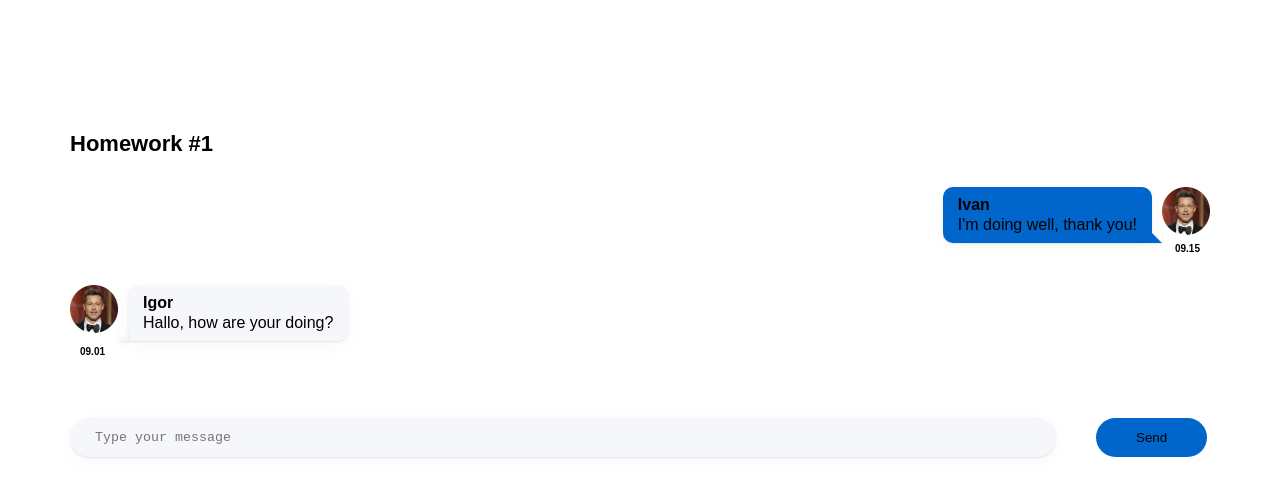
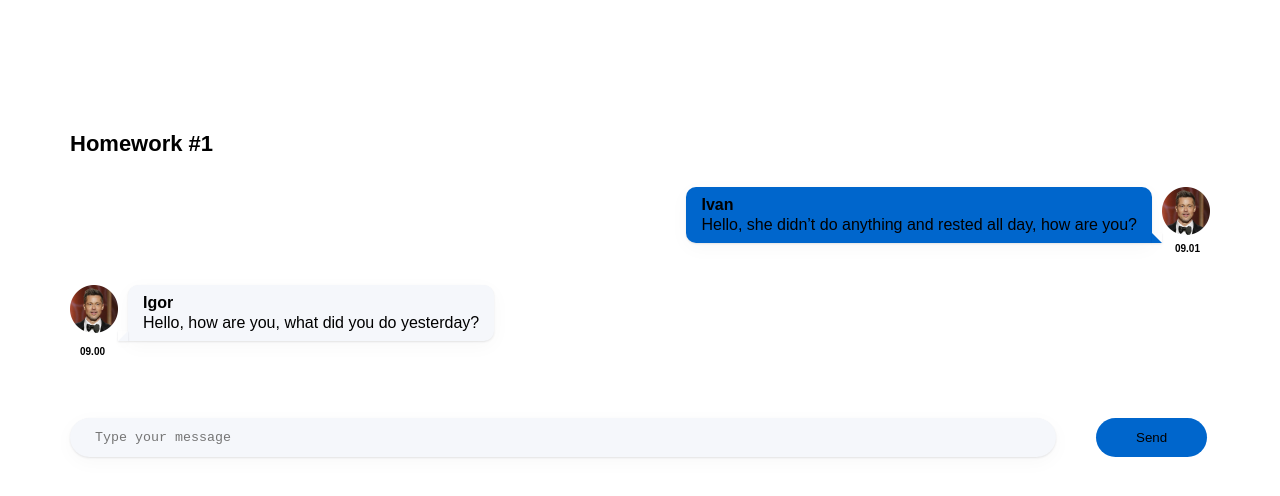
Before and after one commit to LikaShl/hws2, a React (Create React App) app: page / in a window 1280 px wide. Shown: the top 496 px of the page. Built offline with nearby package versions, Linux system fonts and the light colour scheme.

Commit message:
fix text

```diff
--- a/package.json
+++ b/package.json
@@ -16,7 +16,7 @@
     "@types/react-dom": "18.0.6",
     "@types/uuid": "8.3.4",
     "axios": "0.27.2",
-    "gh-pages": "4.0.0",
+    "gh-pages": "^6.3.0",
     "react": "18.2.0",
     "react-dom": "18.2.0",
     "react-redux": "8.0.4",
--- a/src/s2-homeworks/hw01/friend-message/FriendMessage.tsx
+++ b/src/s2-homeworks/hw01/friend-message/FriendMessage.tsx
@@ -34,7 +34,7 @@ const FriendMessage = (props: FriendsMessagePropsType) => {
                         className={s.friendMessageText}
                     >
                         {/*создаёт студент*/}
-                        Hallo, how are your doing?
+                        Hello, how are you, what did you do yesterday?
                         {/**/}
                     </pre>
                 </div>
@@ -44,7 +44,7 @@ const FriendMessage = (props: FriendsMessagePropsType) => {
                 className={s.friendTime}
             >
                 {/*создаёт студент*/}
-                09.01
+                09.00
                 {/**/}
             </div>
         </div>
--- a/src/s2-homeworks/hw01/message/Message.tsx
+++ b/src/s2-homeworks/hw01/message/Message.tsx
@@ -27,14 +27,14 @@ const Message = (props: MessagePropsType) => {
                     </div>
                     <pre id={'hw1-text-' + props.message.id} className={s.messageText}>
                         {/*создаёт студент*/}
-                        I'm doing well, thank you!
+                        Hello, she didn’t do anything and rested all day, how are you?
                         {/**/}
                     </pre>
                 </div>
             </div>
             <div id={'hw1-time-' + props.message.id} className={s.time}>
                 {/*создаёт студент*/}
-                09.15
+                09.01
                 {/**/}
             </div>
         </div>
```
Also changed, not shown: 1 other file (tests, documents, lock files or other folders).
